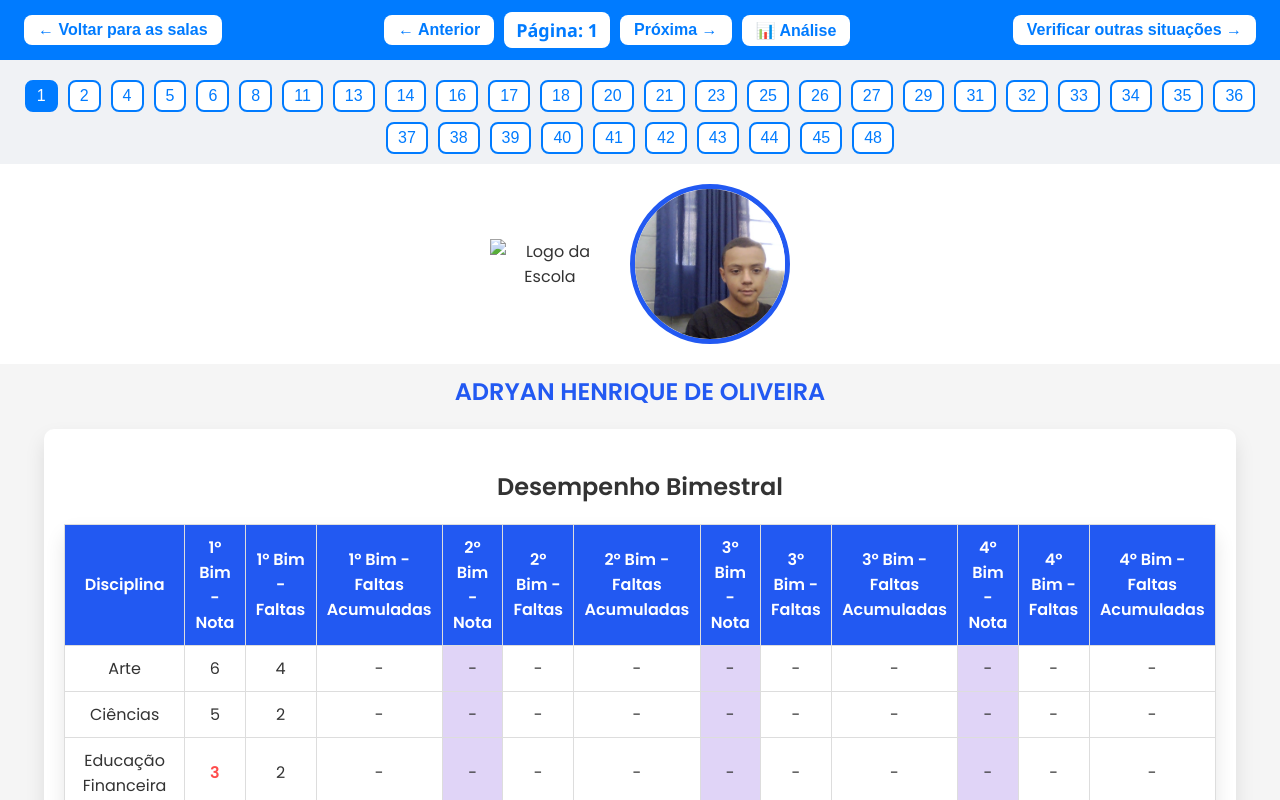
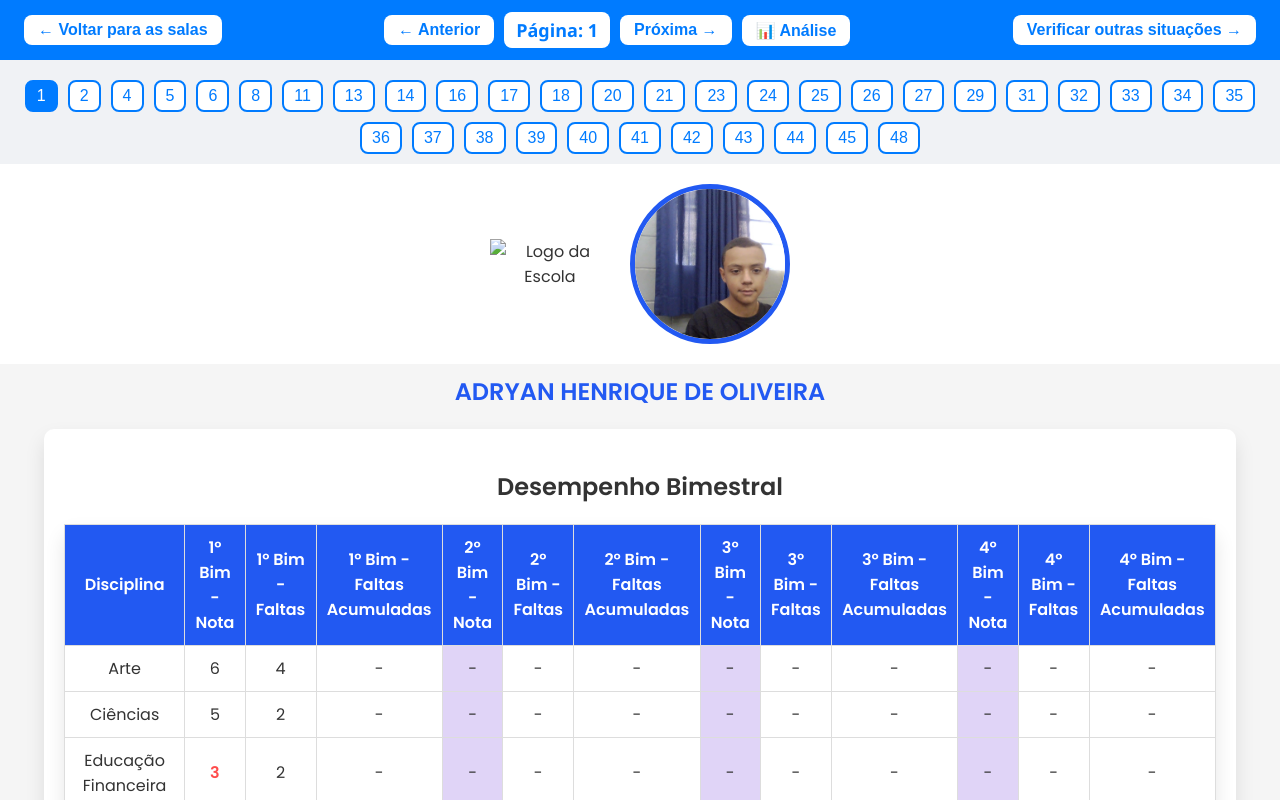
Before and after one commit to professorgaldino/6a, a plain HTML site: page index.html in a window 1280 px wide. Drawn offline with Linux system fonts and the light colour scheme.

Commit message:
Update index.html

```diff
--- a/index.html
+++ b/index.html
@@ -132,7 +132,7 @@
   <script>
     const pages = [
       "a1.html", "a2.html", "a4.html", "a5.html", "a6.html", "a8.html", "a11.html", "a13.html", "a14.html",
-      "a16.html", "a17.html", "a18.html", "a20.html", "a21.html", "a23.html", "a25.html", "a26.html",
+      "a16.html", "a17.html", "a18.html", "a20.html", "a21.html", "a23.html", "a24.html", "a25.html", "a26.html",
       "a27.html", "a29.html", "a31.html", "a32.html", "a33.html", "a34.html", "a35.html", "a36.html",
       "a37.html", "a38.html", "a39.html", "a40.html", "a41.html", "a42.html", "a43.html", "a44.html",
       "a45.html", "a48.html"
```
